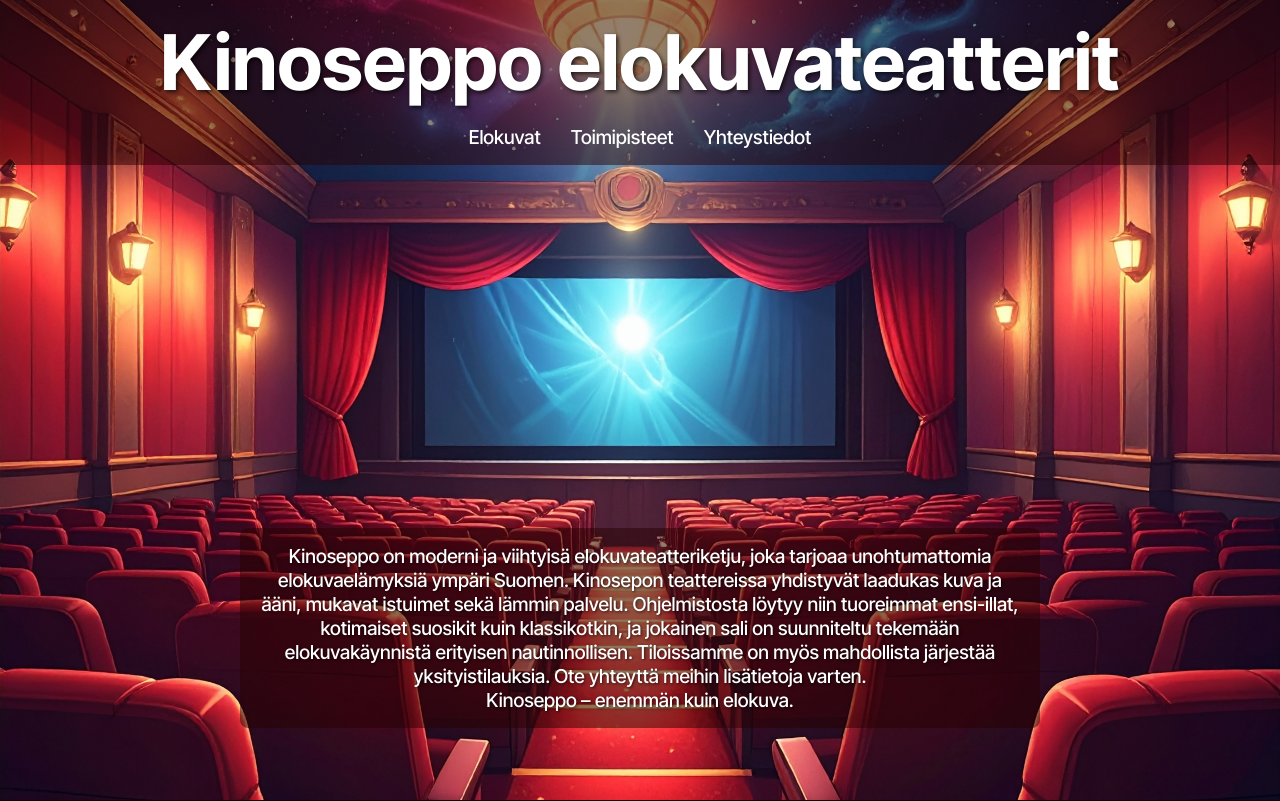
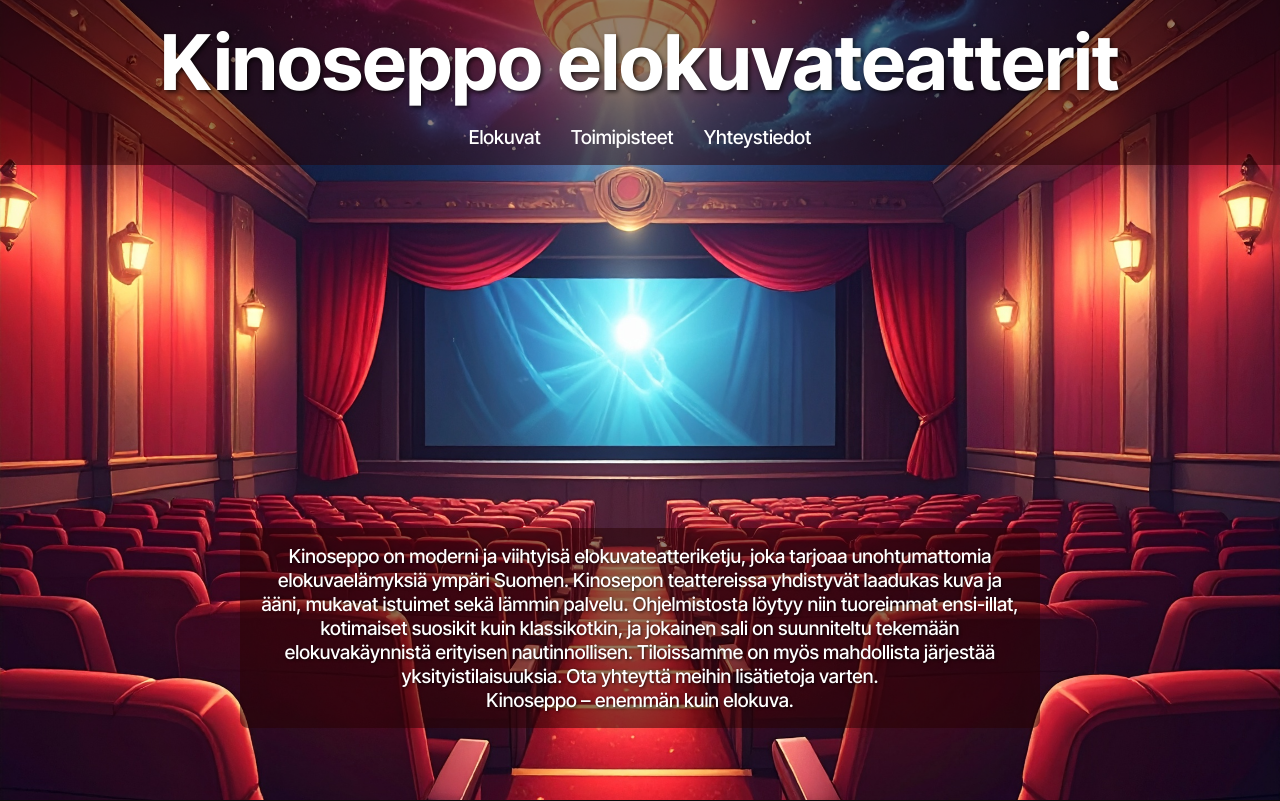
Before and after one commit to Haviaani/BE25Nettisivu, a PHP site: page /index.php in a window 1280 px wide. Shown: the top 801 px of the page. Run offline with PHP 8.4, Linux system fonts and the light colour scheme.

Commit message:
korjaa kirjoitusvirheen etusivulla

```diff
--- a/etusivu.php
+++ b/etusivu.php
@@ -22,7 +22,7 @@
             </div>
             <div class="intro">
                 <p>
-                    Kinoseppo on moderni ja viihtyisä elokuvateatteriketju, joka tarjoaa unohtumattomia elokuvaelämyksiä ympäri Suomen. Kinosepon teattereissa yhdistyvät laadukas kuva ja ääni, mukavat istuimet sekä lämmin palvelu. Ohjelmistosta löytyy niin tuoreimmat ensi-illat, kotimaiset suosikit kuin klassikotkin, ja jokainen sali on suunniteltu tekemään elokuvakäynnistä erityisen nautinnollisen. Tiloissamme on myös mahdollista järjestää yksityistilauksia. Ote yhteyttä meihin lisätietoja varten. <br> Kinoseppo – enemmän kuin elokuva.
+                    Kinoseppo on moderni ja viihtyisä elokuvateatteriketju, joka tarjoaa unohtumattomia elokuvaelämyksiä ympäri Suomen. Kinosepon teattereissa yhdistyvät laadukas kuva ja ääni, mukavat istuimet sekä lämmin palvelu. Ohjelmistosta löytyy niin tuoreimmat ensi-illat, kotimaiset suosikit kuin klassikotkin, ja jokainen sali on suunniteltu tekemään elokuvakäynnistä erityisen nautinnollisen. Tiloissamme on myös mahdollista järjestää yksityistilaisuuksia. Ota yhteyttä meihin lisätietoja varten. <br> Kinoseppo – enemmän kuin elokuva.
                 </p>
             </div>
         </div>
```
